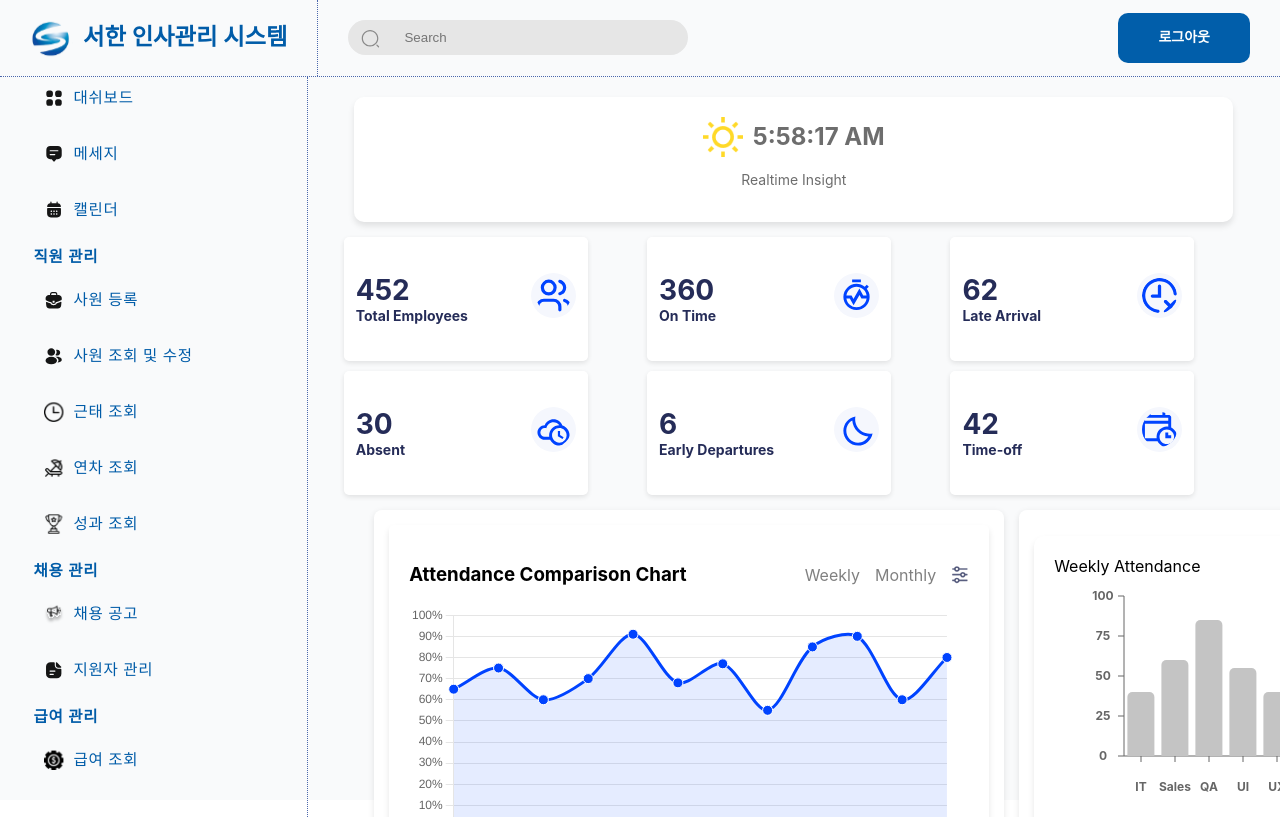
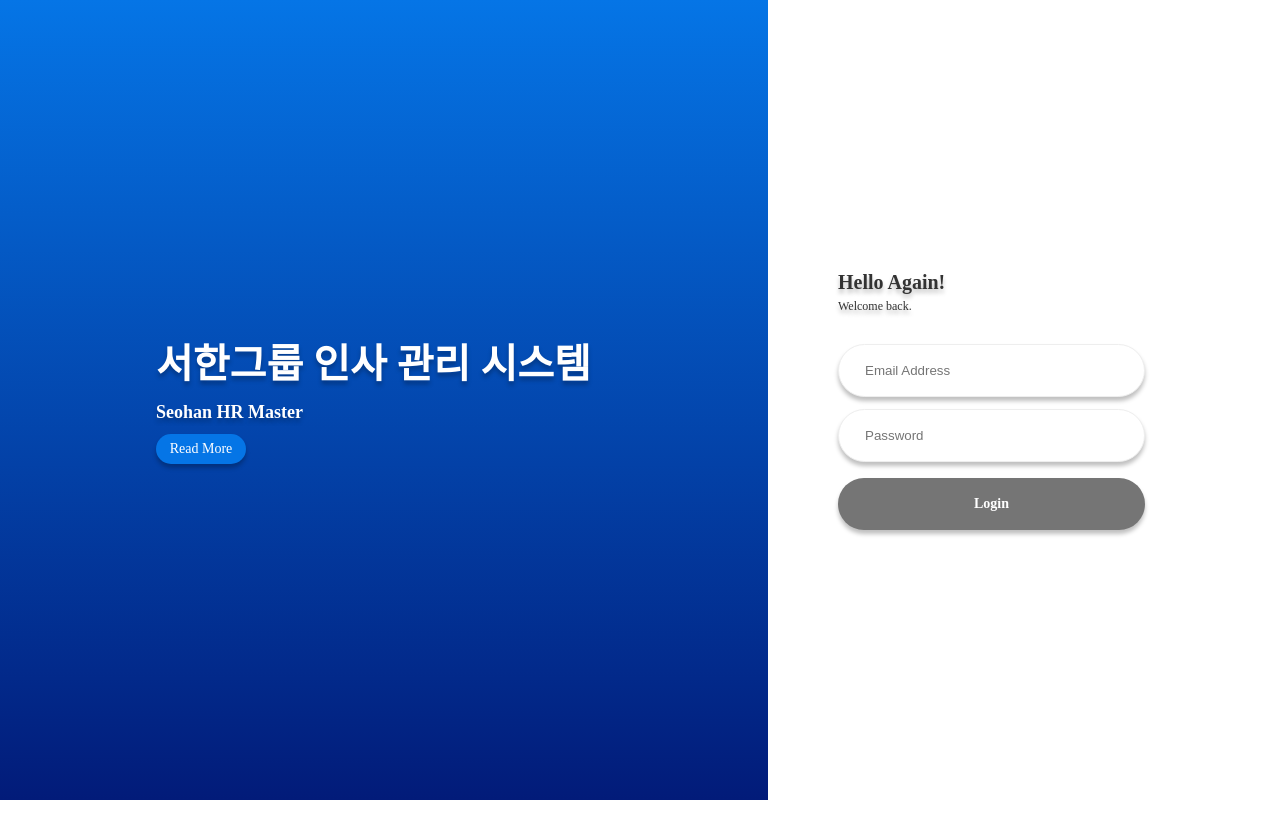
Before and after one commit to youth-o/HR-Master-System, a React (Create React App) app in the folder frontend/hr-master/: page / in a window 1280 px wide. Built offline with nearby package versions, Linux system fonts and the light colour scheme.

Commit message:
app.js 통일

```diff
--- a/frontend/hr-master/src/App.js
+++ b/frontend/hr-master/src/App.js
@@ -1,13 +1,9 @@
 import { BrowserRouter, Routes, Navigate, Route } from 'react-router-dom';
 import './App.css';
-// import Login from './pages/login/Login';
-// import Main from './pages/main/Main';
-// import EmployeesList from './pages/employeesList/EmployeesList';
-// import EmployeeEdit from './pages/employeeEdit/EmployeeEdit';
-import Dashboard from './pages/Dashboard/Dashboard';
-import Message from './pages/Message/Message'
-import Calendar from'./pages/Calendar/Calendar'
-
+import Login from './pages/login/Login';
+import Main from './pages/main/Main';
+import EmployeesList from './pages/employeesList/EmployeesList';
+import EmployeeEdit from './pages/employeeEdit/EmployeeEdit';
 
 // 로그인 여부 확인 함수
 const isAuthenticated = () => {
@@ -24,14 +20,14 @@ function App() {
 		<BrowserRouter>
 			<Routes>
 				{/* 첫 화면을 로그인 페이지로 설정 */}
-				<Route path="/" element={<Dashboard />} />
+				<Route path="/" element={<Login />} />
 
 				{/* 로그인된 사용자만 접근 가능 */}
 				{/*
         <Route path="/main" element={<PrivateRoute element={<Main />} />} /> */}
-				{/* <Route path="/main" element={<Main />} />
+				<Route path="/main" element={<Main />} />
 				<Route path="/employees" element={<EmployeesList />} />
-				<Route path="/employees/:employeeId" element={<EmployeeEdit />} /> */}
+				<Route path="/employees/:employeeId" element={<EmployeeEdit />} />
 				{/* <Route path="/employee">
 					<Route index element={<PrivateRoute element={<Employee />} />} />
 					<Route path=":id">
```
